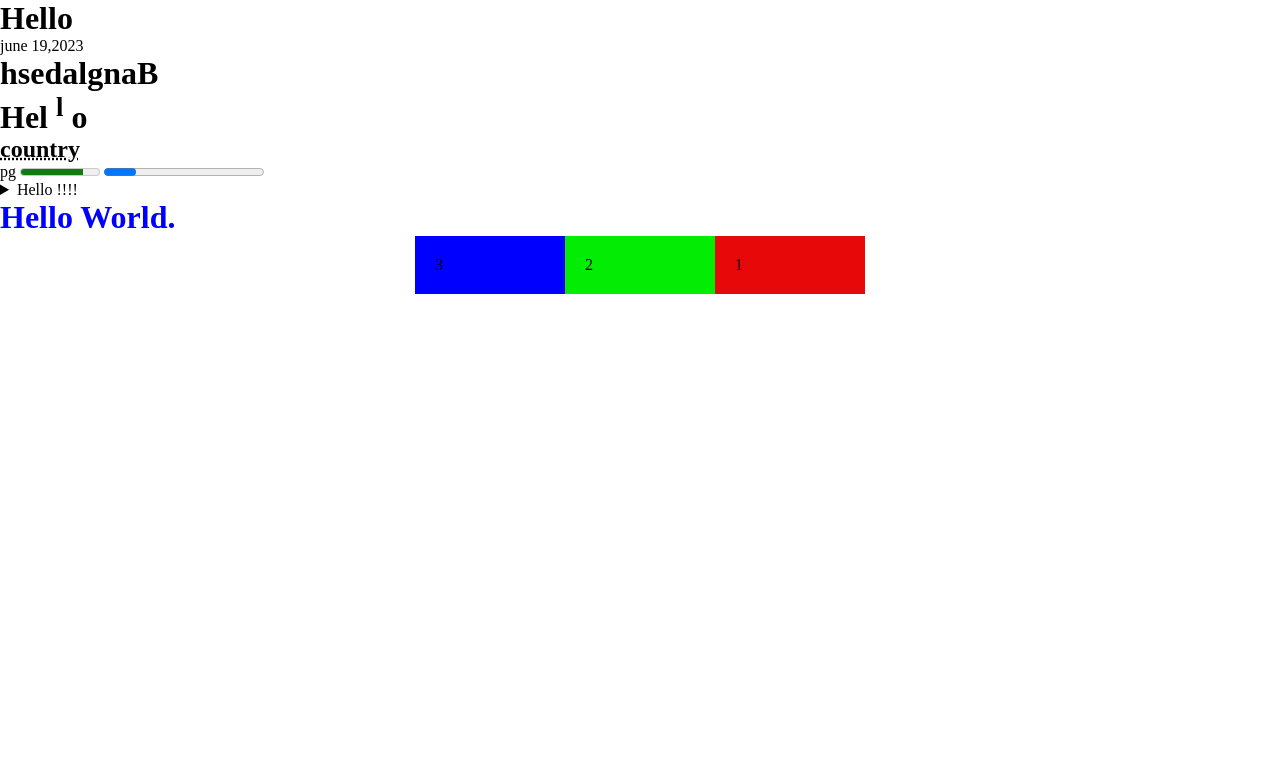
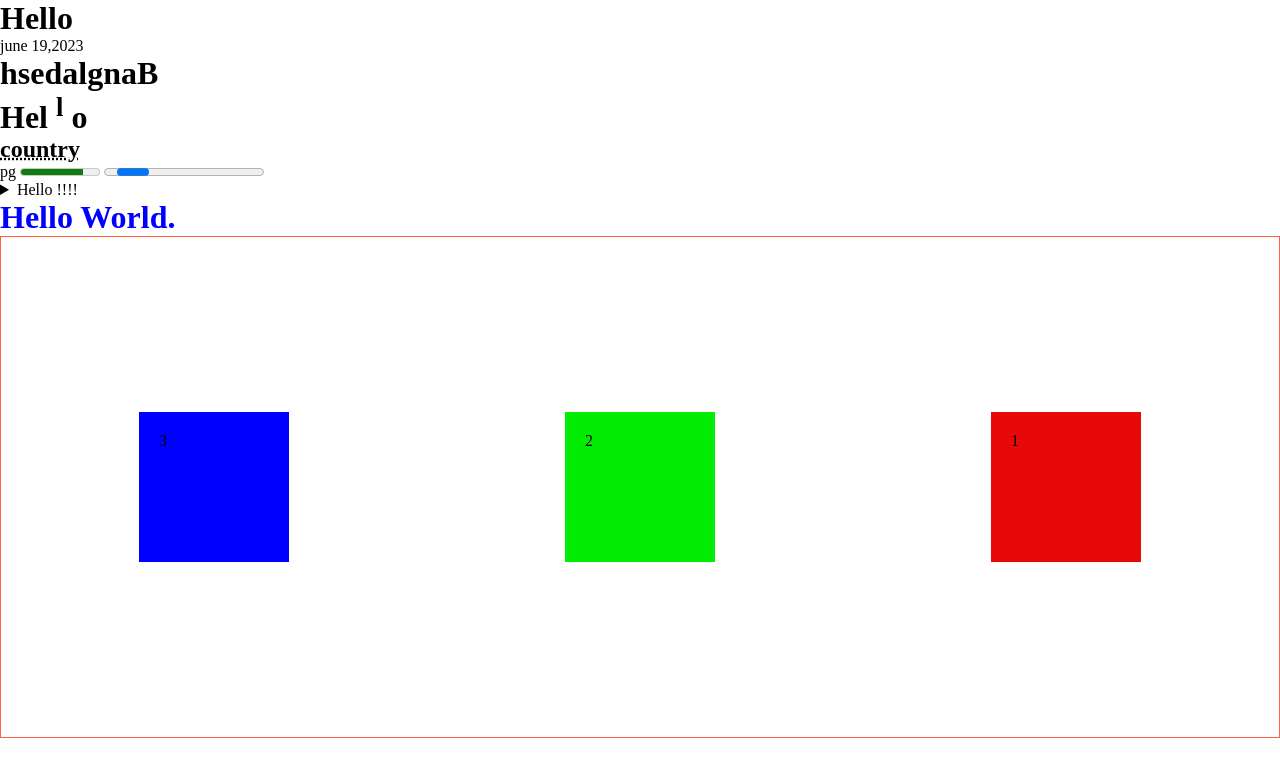
Before and after one commit to rifat3790/Digital-Project, a plain HTML site: page test.html in a window 1280 px wide. Drawn offline with Linux system fonts and the light colour scheme.

Commit message:
border and etc added

```diff
--- a/style/test.css
+++ b/style/test.css
@@ -10,9 +10,11 @@
 
 .container{
     display: flex;
-    justify-content:center;
+    justify-content:space-around;
     align-items: center;
     flex-direction: row-reverse;
+    height: 500px;
+    border: 1px solid tomato;
 
 }
 
@@ -20,6 +22,7 @@
     padding: 20px;
     background-color: rgb(231, 9, 9);
     width: 110px;
+    height: 110px;
 
 }
 .box2{
```
